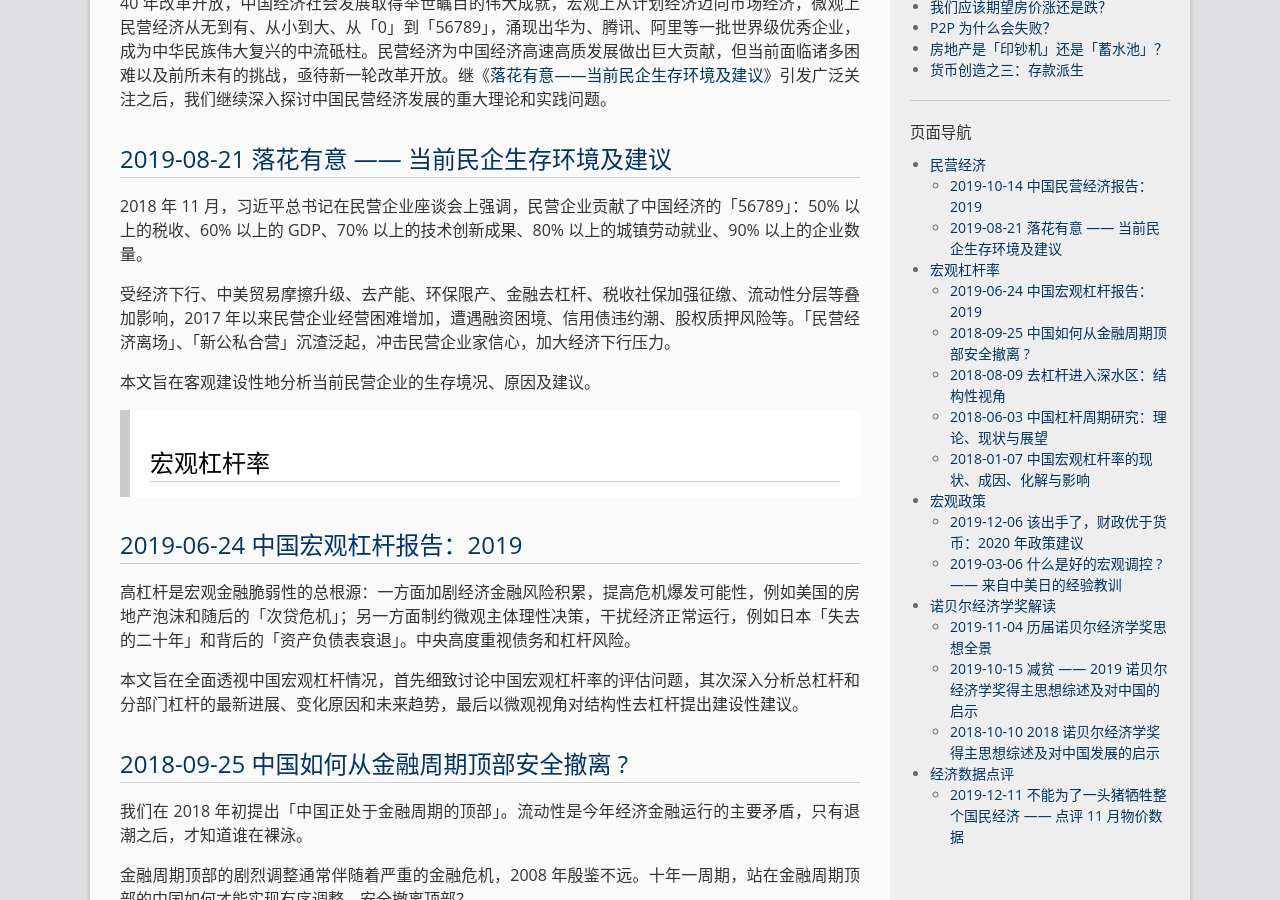
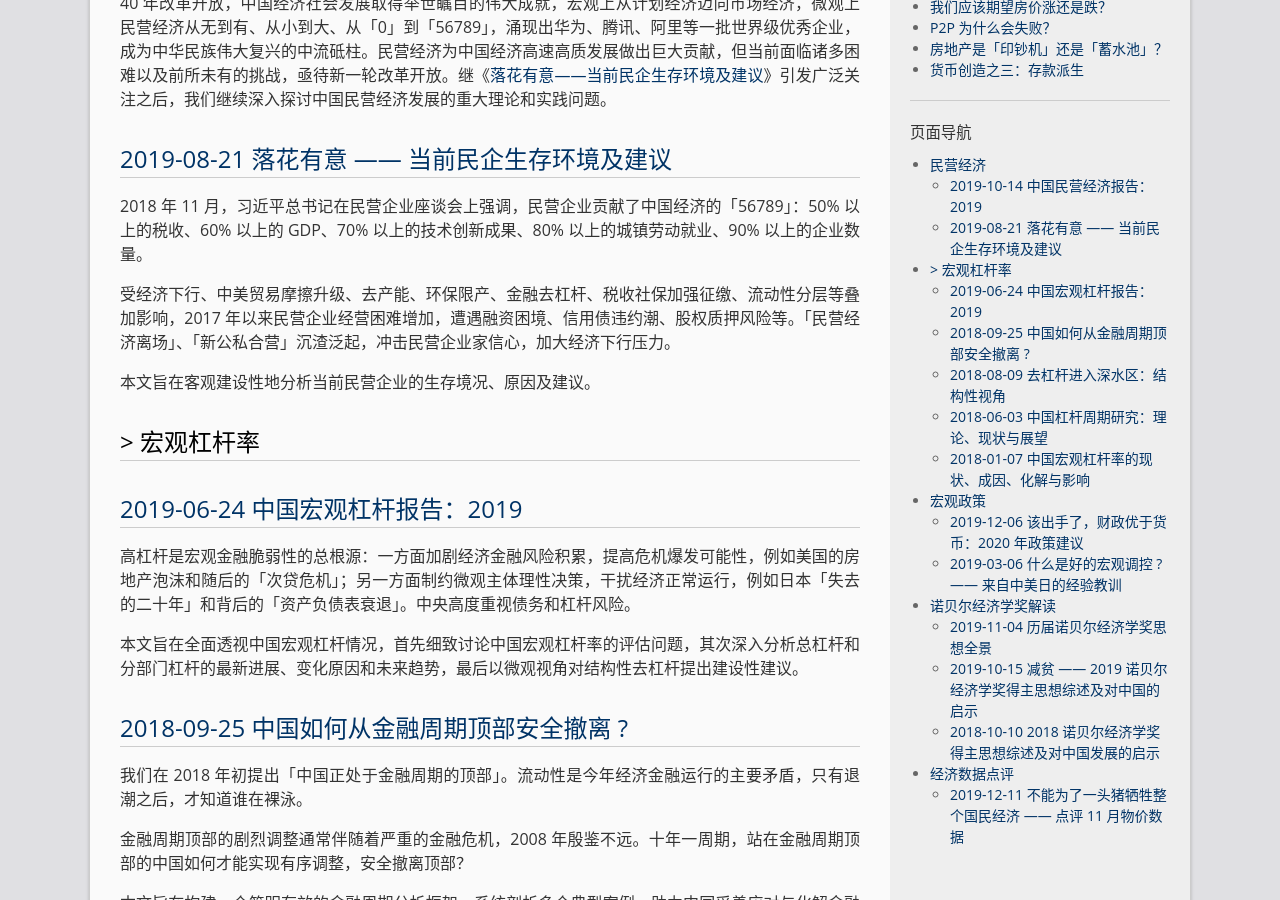
Before and after one commit to majiajin/majiajin.github.io, a Jekyll site: the page built from business2.md, in a window 1280 px wide and 900 px high, scrolled down 431 px. Built offline with Jekyll 4.4.1, drawn with Linux system fonts in a browser that asks for light colours.

```diff
--- a/business2.md
+++ b/business2.md
@@ -19,7 +19,7 @@ permalink: /business2/
 本文旨在客观建设性地分析当前民营企业的生存境况、原因及建议。
 
 
-> # 宏观杠杆率
+# > 宏观杠杆率
 
 ## [2019-06-24 中国宏观杠杆报告：2019](https://mp.weixin.qq.com/s/Xqp_RAz3NR-1LHaAN9aoVA)
 
```
